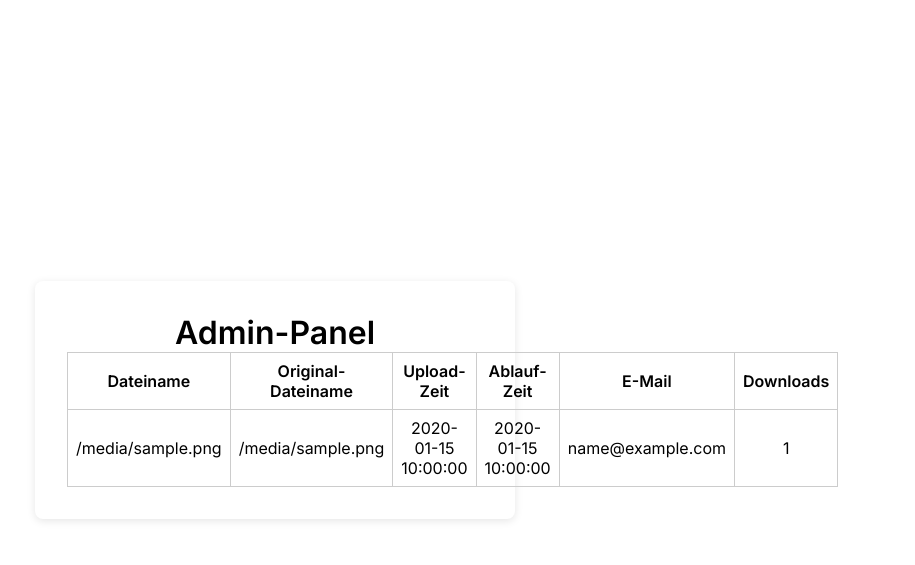
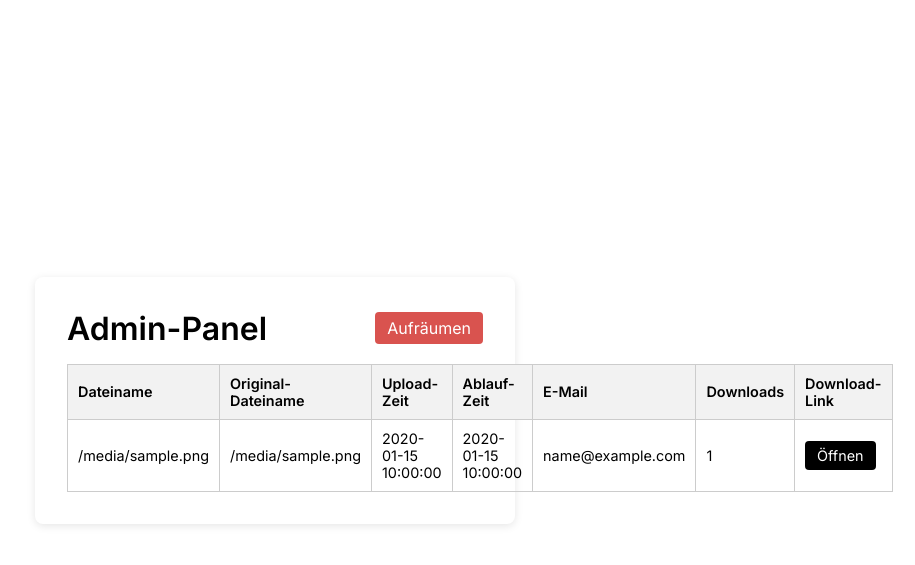
Before and after one commit to SMCHub/FileTransfer, a Flask app: template backend/templates/admin.html in a window 1280 px wide. Shown: the top 565 px of the page, without its empty margins (365-1280 px from the left). Run offline with Flask 3, Linux system fonts and the light colour scheme; the template is opened without the code that fills it: most values are stand-ins (such as "Sample title", 1, 10 or a date in 2020).

Commit message:
Admin-Panel verbessert: Modernes Design, Download-Link in neuer Spalte und Aufräumen-Button implementiert

```diff
--- a/backend/templates/admin.html
+++ b/backend/templates/admin.html
@@ -9,31 +9,83 @@
   <link rel="preconnect" href="https://fonts.googleapis.com">
   <link rel="preconnect" href="https://fonts.gstatic.com" crossorigin>
   <link href="https://fonts.googleapis.com/css2?family=Inter:wght@400;600&display=swap" rel="stylesheet">
+  <style>
+    /* Zusätzliche Admin-spezifische Styles */
+    table {
+      width: 100%;
+      border-collapse: collapse;
+      margin-top: 1rem;
+      font-size: 0.9rem;
+    }
+    table th, table td {
+      border: 1px solid #ccc;
+      padding: 10px;
+      text-align: left;
+    }
+    table th {
+      background-color: #f2f2f2;
+    }
+    .action-btn {
+      display: inline-block;
+      padding: 6px 12px;
+      background-color: #000;
+      color: #fff;
+      text-decoration: none;
+      border-radius: 4px;
+      transition: background-color 0.3s ease;
+    }
+    .action-btn:hover {
+      background-color: #333;
+    }
+    .admin-header {
+      display: flex;
+      justify-content: space-between;
+      align-items: center;
+      margin-bottom: 1rem;
+    }
+    .cleanup-btn {
+      background-color: #d9534f;
+    }
+    .cleanup-btn:hover {
+      background-color: #c9302c;
+    }
+  </style>
 </head>
 <body>
   <div class="container">
-    <h1>Admin-Panel</h1>
+    <div class="admin-header">
+      <h1>Admin-Panel</h1>
+      <a href="{{ url_for('cleanup') }}" class="action-btn cleanup-btn" onclick="return confirm('Möchtest du alle abgelaufenen Dateien löschen?');">
+        Aufräumen
+      </a>
+    </div>
     {% if uploads %}
-    <table style="width:100%; border-collapse: collapse;">
+    <table>
       <thead>
         <tr>
-          <th style="border: 1px solid #ccc; padding: 8px;">Dateiname</th>
-          <th style="border: 1px solid #ccc; padding: 8px;">Original-Dateiname</th>
-          <th style="border: 1px solid #ccc; padding: 8px;">Upload-Zeit</th>
-          <th style="border: 1px solid #ccc; padding: 8px;">Ablauf-Zeit</th>
-          <th style="border: 1px solid #ccc; padding: 8px;">E-Mail</th>
-          <th style="border: 1px solid #ccc; padding: 8px;">Downloads</th>
+          <th>Dateiname</th>
+          <th>Original-Dateiname</th>
+          <th>Upload-Zeit</th>
+          <th>Ablauf-Zeit</th>
+          <th>E-Mail</th>
+          <th>Downloads</th>
+          <th>Download-Link</th>
         </tr>
       </thead>
       <tbody>
         {% for upload in uploads %}
         <tr>
-          <td style="border: 1px solid #ccc; padding: 8px;">{{ upload.filename }}</td>
-          <td style="border: 1px solid #ccc; padding: 8px;">{{ upload.original_filename }}</td>
-          <td style="border: 1px solid #ccc; padding: 8px;">{{ upload.upload_time }}</td>
-          <td style="border: 1px solid #ccc; padding: 8px;">{{ upload.expiration_time }}</td>
-          <td style="border: 1px solid #ccc; padding: 8px;">{{ upload.email }}</td>
-          <td style="border: 1px solid #ccc; padding: 8px;">{{ upload.download_count }}</td>
+          <td>{{ upload.filename }}</td>
+          <td>{{ upload.original_filename }}</td>
+          <td>{{ upload.upload_time }}</td>
+          <td>{{ upload.expiration_time }}</td>
+          <td>{{ upload.email }}</td>
+          <td>{{ upload.download_count }}</td>
+          <td>
+            <a href="{{ url_for('download_file', filename=upload.filename, _external=True) }}" target="_blank" class="action-btn">
+              Öffnen
+            </a>
+          </td>
         </tr>
         {% endfor %}
       </tbody>
```
